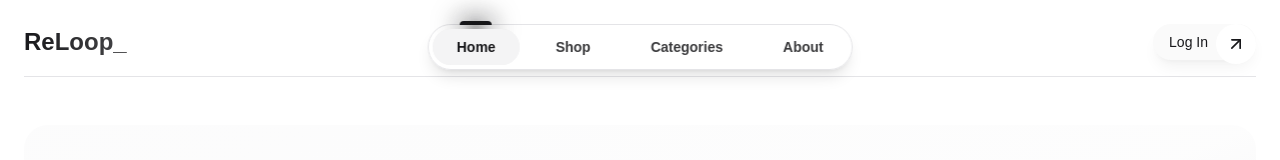
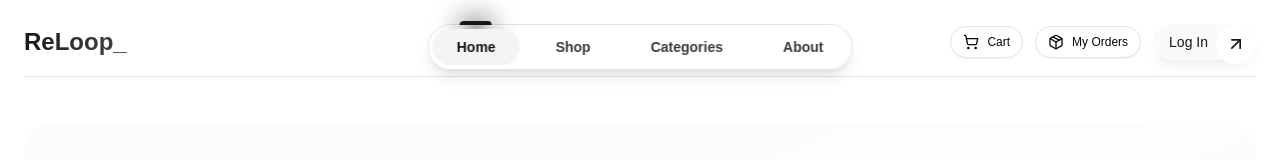
Before and after one commit to FatihHDR/reloopv2, a React (Vite) app: page / in a window 1280 px wide. Shown: the top 160 px of the page. Built offline with nearby package versions, Linux system fonts and the light colour scheme.

Commit message:
feat: add routing for Cart, Transaction, Payment Confirmation, Transaction History, and Product Review pages; update layout with navigation buttons

```diff
--- a/src/App.tsx
+++ b/src/App.tsx
@@ -3,6 +3,11 @@ import { Routes, Route } from "react-router-dom";
 import { motion } from "framer-motion";
 import { CommerceHero } from "./components/ui/commerce-hero";
 import Layout from "./components/ui/layout";
+import CartPage from "./components/ui/CartPage";
+import TransactionPage from "./components/ui/TransactionPage";
+import PaymentConfirmationPage from "./components/ui/PaymentConfirmationPage";
+import TransactionHistoryPage from "./components/ui/TransactionHistoryPage";
+import ProductReviewPage from "./components/ui/ProductReviewPage";
 import SignInPageDemo from "./components/ui/sign-in-demo";
 import RegisterPageDemo from "./components/ui/register-demo";
 import { PageNotFoundDemo } from "./components/ui/404-page-demo";
@@ -36,6 +41,11 @@ function App() {
             </Suspense>
           }
         />
+        <Route path="cart" element={<CartPage />} />
+        <Route path="checkout" element={<TransactionPage />} />
+        <Route path="order-confirmation" element={<PaymentConfirmationPage />} />
+        <Route path="my-orders" element={<TransactionHistoryPage />} />
+        <Route path="write-review" element={<ProductReviewPage />} />
         <Route path="shop" element={<ShopPage />} />
         <Route path="product/:productId" element={<ProductDetail />} />
         <Route path="partner/:partnerId" element={<PartnerDetail />} />
--- a/src/components/ui/layout.tsx
+++ b/src/components/ui/layout.tsx
@@ -1,6 +1,6 @@
 import React from "react"
 import { Link, Outlet } from "react-router-dom"
-import { ArrowUpRight, Home, ShoppingBag, PackageSearch, Info } from "lucide-react"
+import { ArrowUpRight, Home, ShoppingBag, PackageSearch, Info, ShoppingCart, Package } from "lucide-react"
 import { NavBar } from "./tubelight-navbar"
 import { Component as Footer } from "../footer-taped-design"
 import { Button } from "./button"
@@ -23,6 +23,27 @@ export default function Layout() {
 
           <NavBar items={navItems} />
 
+          <div className="flex items-center gap-3">
+            <Link to="/cart">
+              <Button
+                variant="outline"
+                size="sm"
+                className="cursor-pointer rounded-full hover:bg-accent transition-all duration-300 group"
+              >
+                <ShoppingCart className="w-4 h-4 mr-2 group-hover:scale-110 transition-transform" />
+                <span className="hidden sm:inline">Cart</span>
+              </Button>
+            </Link>
+            <Link to="/my-orders">
+              <Button
+                variant="outline"
+                size="sm"
+                className="cursor-pointer rounded-full hover:bg-accent transition-all duration-300 group"
+              >
+                <Package className="w-4 h-4 mr-2 group-hover:scale-110 transition-transform" />
+                <span className="hidden sm:inline">My Orders</span>
+              </Button>
+            </Link>
             <Link to="/login">
               <Button
                 variant="secondary"
@@ -34,6 +55,7 @@ export default function Layout() {
                 </div>
               </Button>
             </Link>
+          </div>
         </header>
       </div>
 
```
Also changed, not shown: src/components/ui/commerce-hero.tsx (+3 -7 lines). Lines whose indentation alone changed are shown as unchanged.
